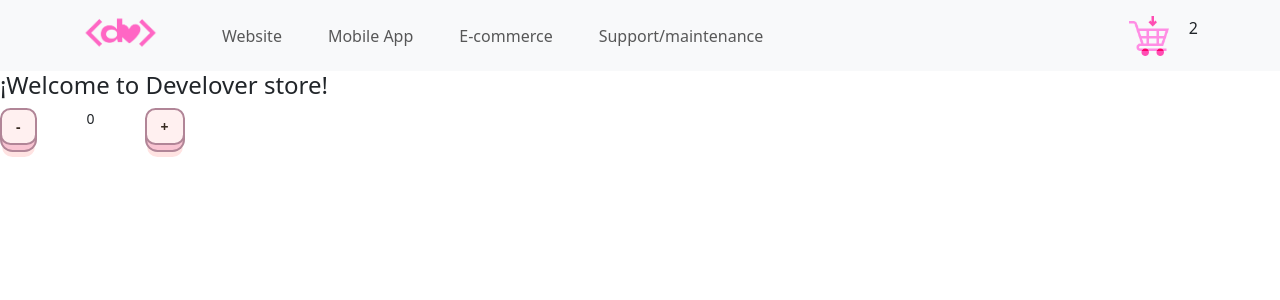
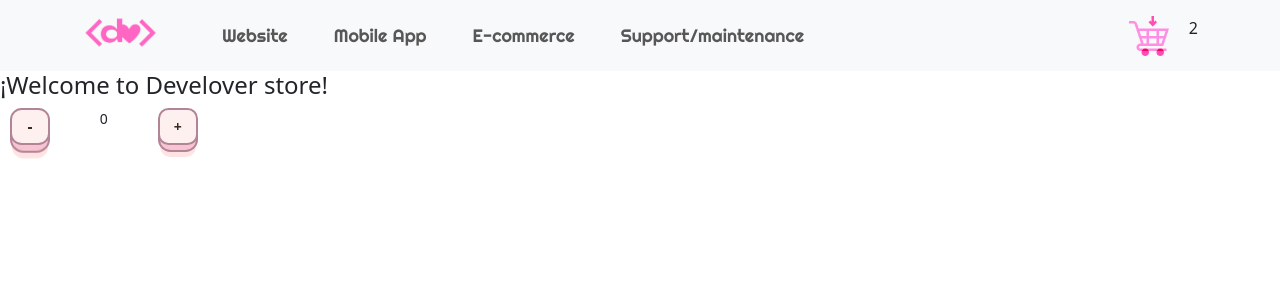
Before and after one commit to lucilaviappiani/PreEntrega1-Viappiani, a React (Vite) app: page / in a window 1280 px wide. Shown: the top 300 px of the page. Built offline with nearby package versions, Linux system fonts and the light colour scheme.

Commit message:
modificación tipografías

```diff
--- a/index.html
+++ b/index.html
@@ -5,6 +5,9 @@
     <link rel="icon" type="image/svg+xml" href="./src/media/corazon.png" />
     <meta name="viewport" content="width=device-width, initial-scale=1.0" />
     <title>Develover</title>
+    <link rel="preconnect" href="https://fonts.googleapis.com">
+    <link rel="preconnect" href="https://fonts.gstatic.com" crossorigin>
+    <link href="https://fonts.googleapis.com/css2?family=Righteous&display=swap" rel="stylesheet">
   </head>
   <body>
     <div id="root"></div>
--- a/src/ItemCount.css
+++ b/src/ItemCount.css
@@ -2,6 +2,7 @@
     display: flex;
     gap: 50px;
     font-size: 14px;
+    margin-left: 10px;
 }
 
 button {
@@ -14,6 +15,10 @@
  text-decoration: none;
  font-family: inherit;
  font-size: 15px;
+}
+
+button.SubstractButton{
+font-size: 15.4px;
 }
 
 button.CounterButton {
--- a/src/NavBar.css
+++ b/src/NavBar.css
@@ -10,4 +10,7 @@
 .NavBarList{
     display: flex;
     gap: 30px;
+    font-family: 'Righteous', cursive;
+    color: black;
+    font-size: 18px;
 }
--- a/src/components/ItemCount.jsx
+++ b/src/components/ItemCount.jsx
@@ -1,5 +1,4 @@
 import React, { useState } from 'react'
-import Button from 'react-bootstrap/Button'
 
 const ItemCount = () => {
 
@@ -17,7 +16,7 @@
 
   return (
     <div className='CountContainer'>
-        <button onClick={restar} className='CounterButton'>-</button>
+        <button onClick={restar} className='CounterButton SubstractButton'>-</button>
         <p>{contador}</p>
         <button onClick={sumar}  className='CounterButton'>+</button>
     </div>
```
